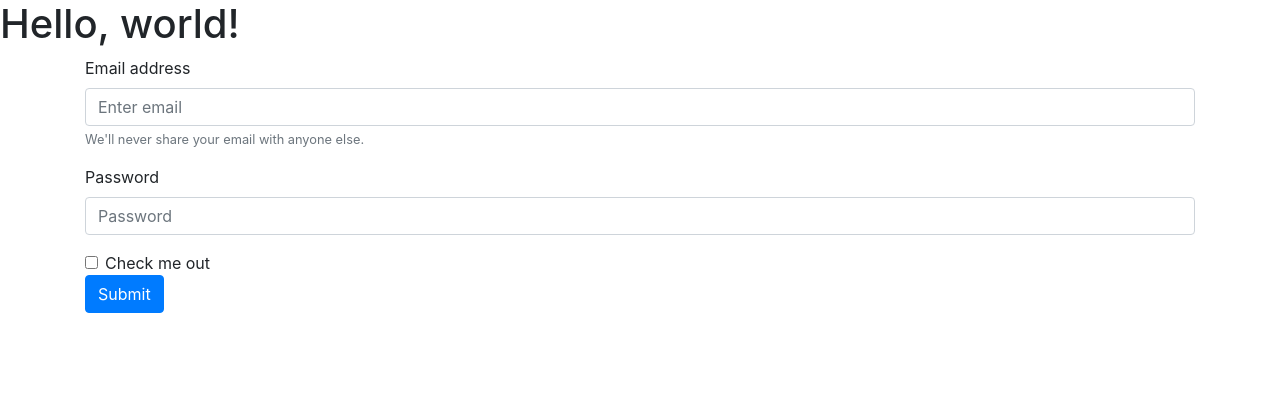
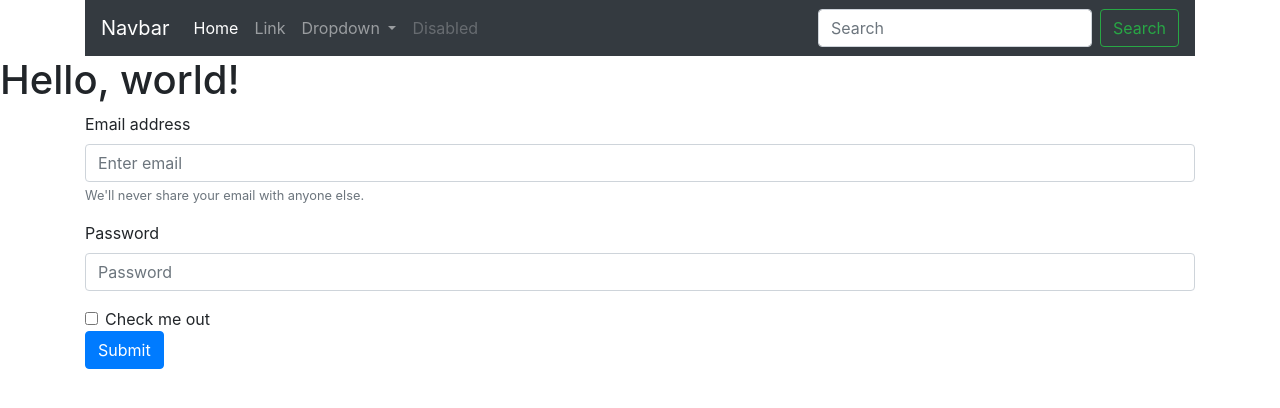
Before and after one commit to rbrtbss/centralised-workflow, a plain HTML site: page index.html in a window 1280 px wide. Drawn offline with nearby package versions, Linux system fonts and the light colour scheme.

Commit message:
add nav bar in black

```diff
--- a/index.html
+++ b/index.html
@@ -19,6 +19,68 @@
     <title>Hello, world!</title>
   </head>
   <body>
+    <div class="container">
+      <nav class="navbar navbar-expand-lg navbar-dark bg-dark">
+        <a class="navbar-brand" href="#">Navbar</a>
+        <button
+          class="navbar-toggler"
+          type="button"
+          data-toggle="collapse"
+          data-target="#navbarSupportedContent"
+          aria-controls="navbarSupportedContent"
+          aria-expanded="false"
+          aria-label="Toggle navigation"
+        >
+          <span class="navbar-toggler-icon"></span>
+        </button>
+
+        <div class="collapse navbar-collapse" id="navbarSupportedContent">
+          <ul class="navbar-nav mr-auto">
+            <li class="nav-item active">
+              <a class="nav-link" href="#"
+                >Home <span class="sr-only">(current)</span></a
+              >
+            </li>
+            <li class="nav-item">
+              <a class="nav-link" href="#">Link</a>
+            </li>
+            <li class="nav-item dropdown">
+              <a
+                class="nav-link dropdown-toggle"
+                href="#"
+                id="navbarDropdown"
+                role="button"
+                data-toggle="dropdown"
+                aria-haspopup="true"
+                aria-expanded="false"
+              >
+                Dropdown
+              </a>
+              <div class="dropdown-menu" aria-labelledby="navbarDropdown">
+                <a class="dropdown-item" href="#">Action</a>
+                <a class="dropdown-item" href="#">Another action</a>
+                <div class="dropdown-divider"></div>
+                <a class="dropdown-item" href="#">Something else here</a>
+              </div>
+            </li>
+            <li class="nav-item">
+              <a class="nav-link disabled" href="#">Disabled</a>
+            </li>
+          </ul>
+          <form class="form-inline my-2 my-lg-0">
+            <input
+              class="form-control mr-sm-2"
+              type="search"
+              placeholder="Search"
+              aria-label="Search"
+            />
+            <button class="btn btn-outline-success my-2 my-sm-0" type="submit">
+              Search
+            </button>
+          </form>
+        </div>
+      </nav>
+    </div>
     <h1>Hello, world!</h1>
 
     <div class="container">
```
